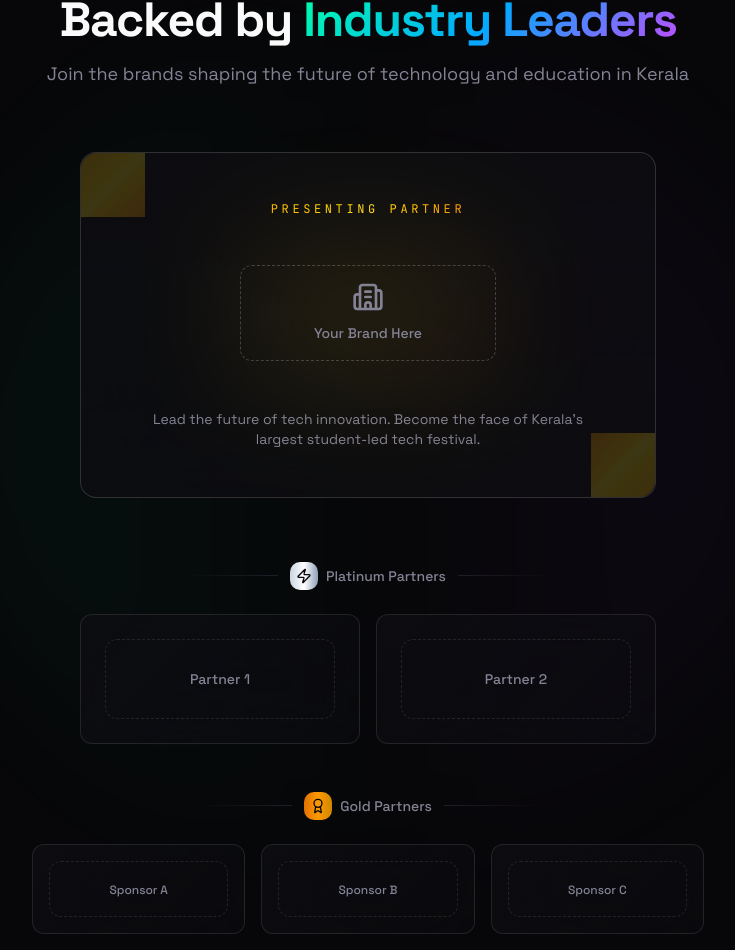
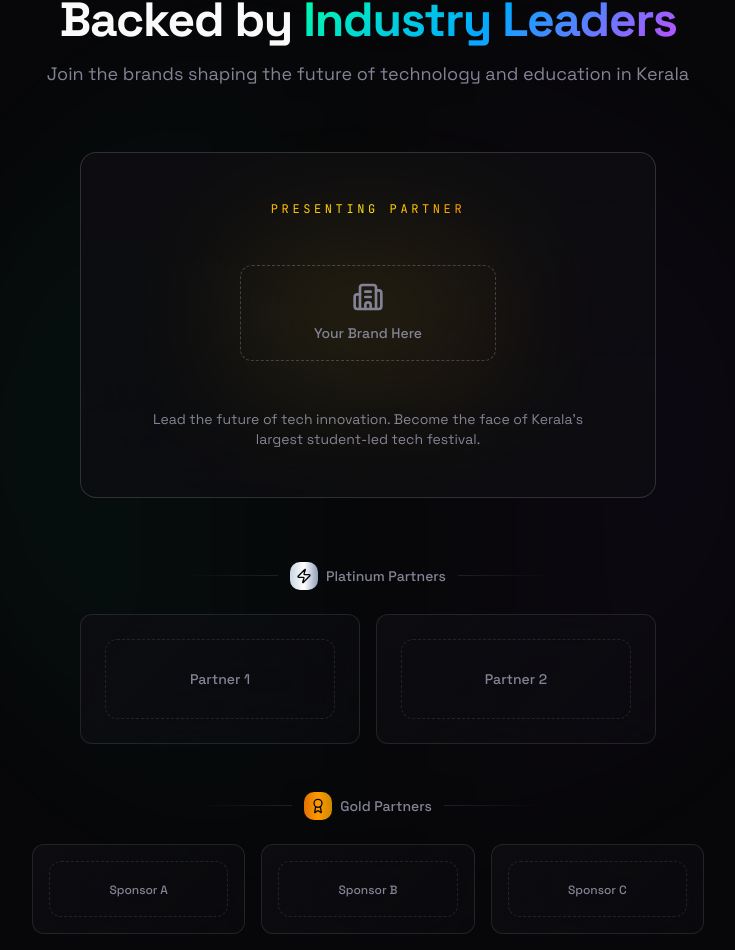
Before and after one commit to FarisPalayi/insight-26, a React (Vite) app: page / in a window 1280 px wide. Shown: the part 2822-3772 px from the top of the page, without its empty margins (272-1007 px from the left). Built offline with nearby package versions, Linux system fonts and the light colour scheme.

Commit message:
chore: remove titlesponsor corner accent

```diff
--- a/src/components/features/sponsor/TitleSponsorCard.tsx
+++ b/src/components/features/sponsor/TitleSponsorCard.tsx
@@ -15,10 +15,6 @@ export
 
       {/* Main card */}
       <div className="relative glass-surface-strong rounded-2xl p-8 md:p-12">
-        {/* Corner accents */}
-        <div className={`absolute top-0 left-0 w-16 h-16 bg-gradient-to-br ${accentColor} opacity-20 rounded-tl-2xl`} />
-        <div className={`absolute bottom-0 right-0 w-16 h-16 bg-gradient-to-tl ${accentColor} opacity-20 rounded-br-2xl`} />
-
         <div className="flex flex-col items-center text-center space-y-4">
           <span className={`text-xs font-mono uppercase tracking-[0.3em] bg-gradient-to-r ${accentColor} bg-clip-text text-transparent`}>
             Presenting Partner
```
